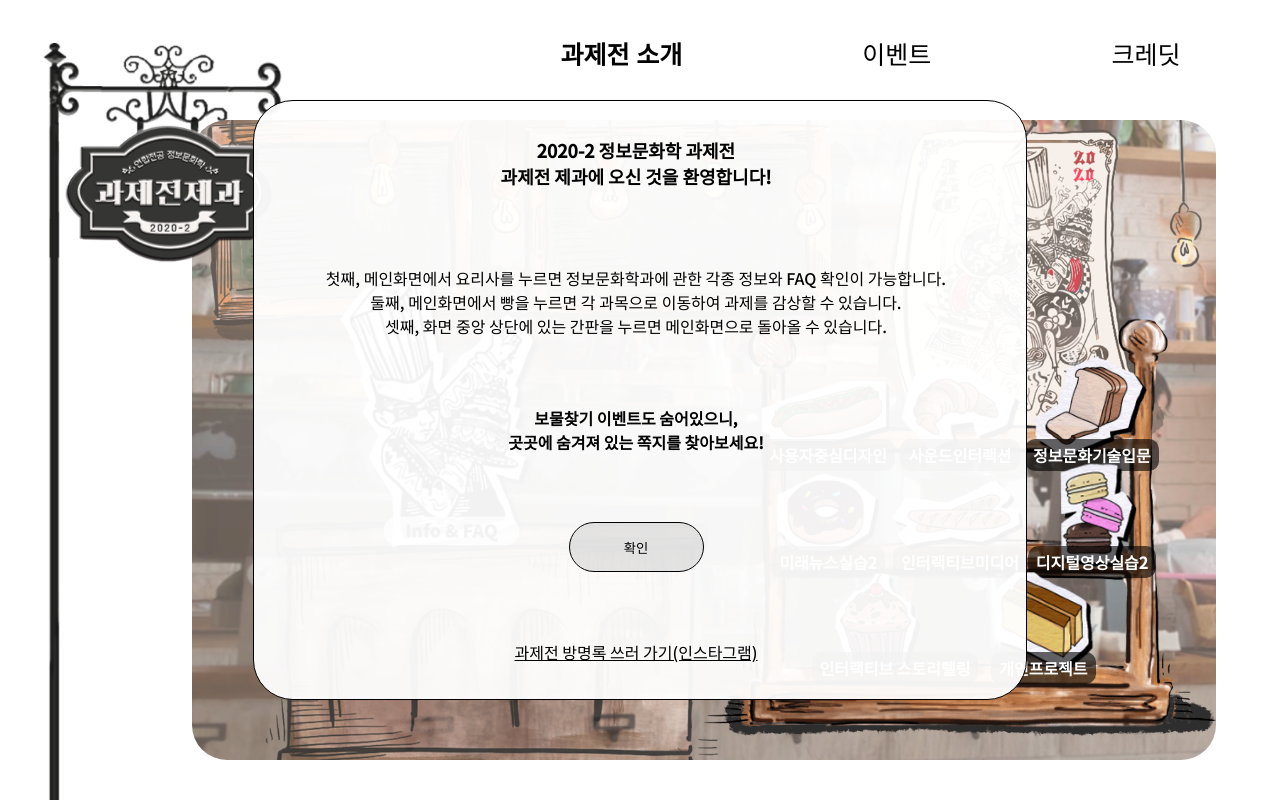
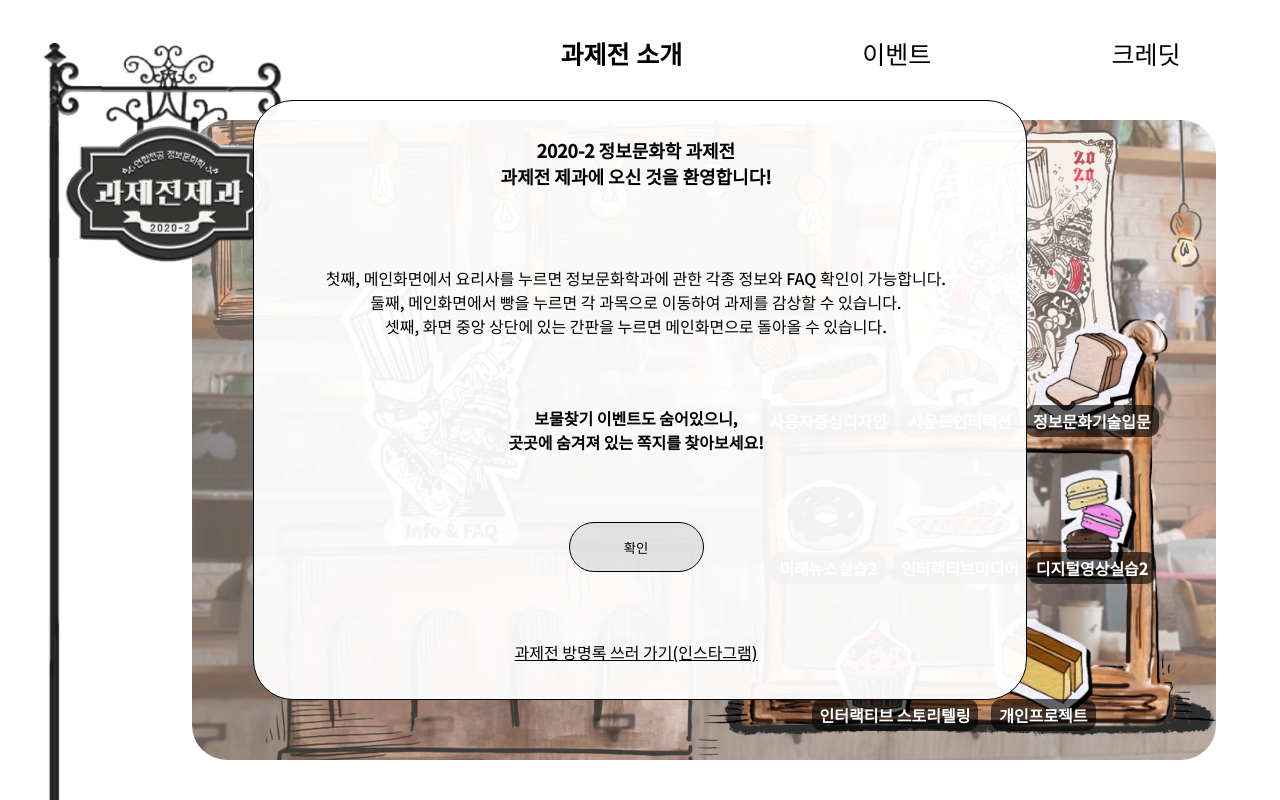
Before and after one commit to isc-exhibition/exhibition-web, a React (Create React App) app in the folder client/: page /main in a window 1280 px wide. Built offline with nearby package versions, Linux system fonts and the light colour scheme.

Commit message:
:art: fix SubjectList

```diff
--- a/client/src/components/SubjectList/SubjectList.module.scss
+++ b/client/src/components/SubjectList/SubjectList.module.scss
@@ -4,22 +4,24 @@
     min-width: 345px;
     min-height: 443px;
     bottom: 0%;
+    display: flex;
+    justify-content: center;
+    align-items: center;
     background-position: top center;
     background-size: contain;
     background-repeat: no-repeat;
 
     .subjectList {
         width: 90%;
+        min-height: 440px;
+        height: 54vh;
         max-width: 340px;
-        height: 90%;
-        max-height: 450px;
         display: flex;
         flex-wrap: wrap;
         justify-content: center;
         align-content: stretch;
-        margin: auto;
         text-align: center;
-        margin-top: 40px;
+        align-items: center;
 
         a {
             text-decoration: none;
```
